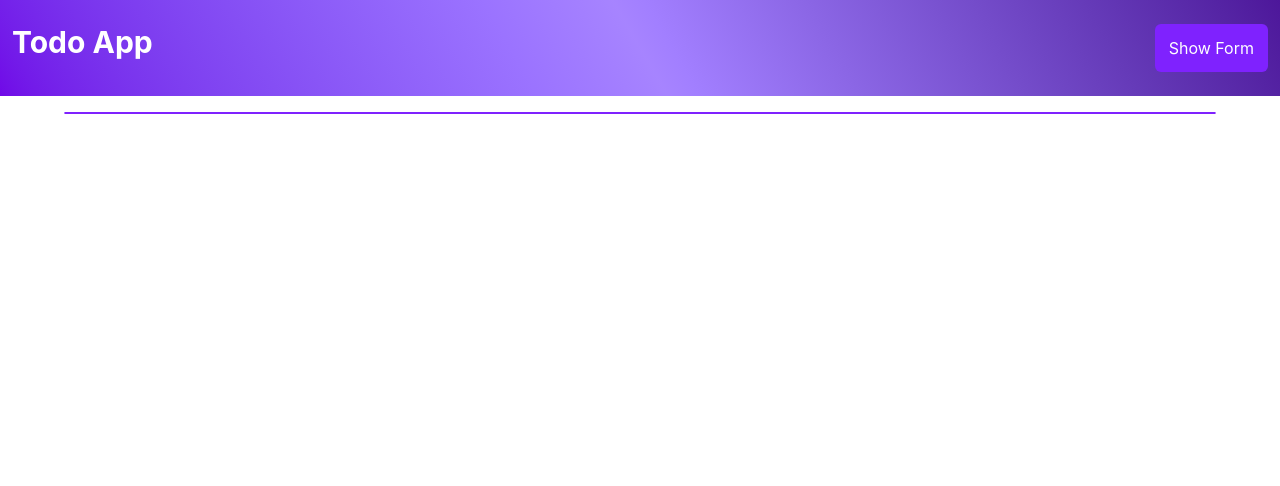
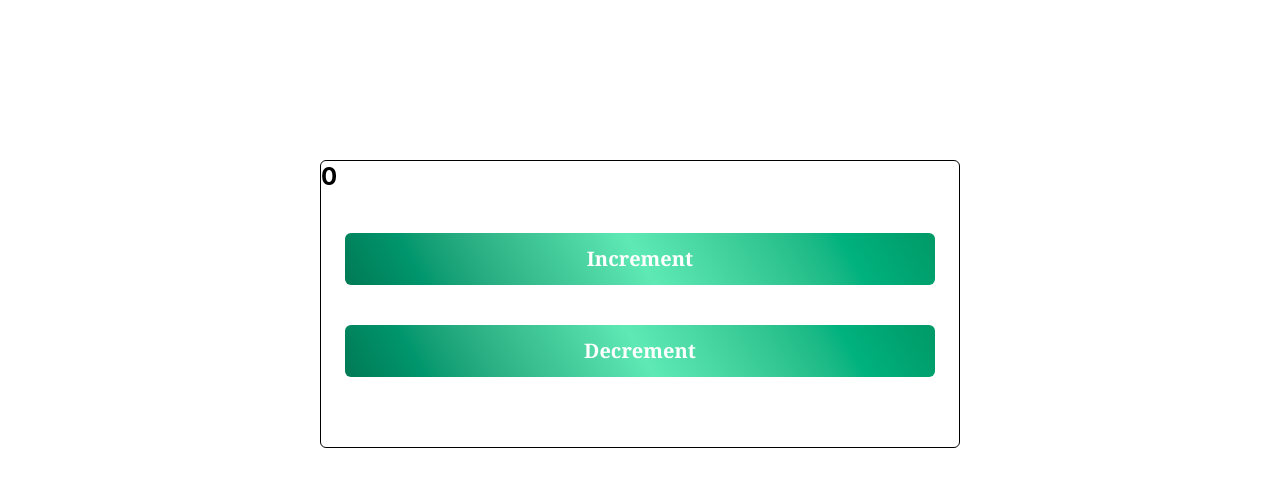
Before and after one commit to saharshirzad2026-creator/TodoApp--With-React, a React (Vite) app: page / in a window 1280 px wide. Shown: the top 486 px of the page. Built offline with nearby package versions, Linux system fonts and the light colour scheme.

Commit message:
counter with useReducer

```diff
--- a/src/App.jsx
+++ b/src/App.jsx
@@ -2,15 +2,17 @@ import { useState } from "react";
 import CreateForm from "./components/form";
 import Navbar from "./components/nav";
 import TodoList from "./components/TodoList";
+import FirstReducer from "./components/FirstReducer";
 
 export default function App(){
   const [showForm, setShowForm] = useState(false);
   const [list, setList] = useState([]);
   return (
     <>
-      <Navbar showForm = {showForm} setShowForm = {setShowForm}/>
+      {/* <Navbar showForm = {showForm} setShowForm = {setShowForm}/>
             <CreateForm list = {list} setList = {setList} showForm = {showForm} setShowForm = {setShowForm}/>
-            <TodoList list = {list} setList = {setList}/>
+            <TodoList list = {list} setList = {setList}/> */}
+            <FirstReducer/>
     </>
   )
 }
--- /dev/null
+++ b/src/components/FirstReducer.jsx
@@ -0,0 +1,23 @@
+import { Type } from 'lucide-react'
+import React, { useReducer } from 'react'
+
+function FirstReducer() {
+    function func(state, action){
+        if(action.type === "inc"){
+            return {count:state.count + action.payload}
+        }
+        else{
+            return {count:state.count - action.payload}
+        }
+    }
+    const [data, action] = useReducer(func, {count: 0})
+  return (
+    <div className='w-1/2 h-72 border bg-white flex flex-col gap-10 mx-auto mt-40 rounded-md'>
+      <h1 className='text-2xl font-bold'>{data.count}</h1>
+      <button className='py-3 px-20 mx-6 rounded-md bg-linear-60 from-emerald-700 via-emerald-300 to-emerald-600 text-white text-xl font-bold font-serif' onClick={()=>action({type: "inc", payload: 1})}>Increment</button>
+      <button className='py-3 px-20 mx-6 rounded-md bg-linear-60 from-emerald-700 via-emerald-300 to-emerald-600 text-white text-xl font-bold font-serif' onClick={()=>action({type: "dec", payload: 1})}>Decrement</button>
+    </div>
+  )
+}
+
+export default FirstReducer
```
